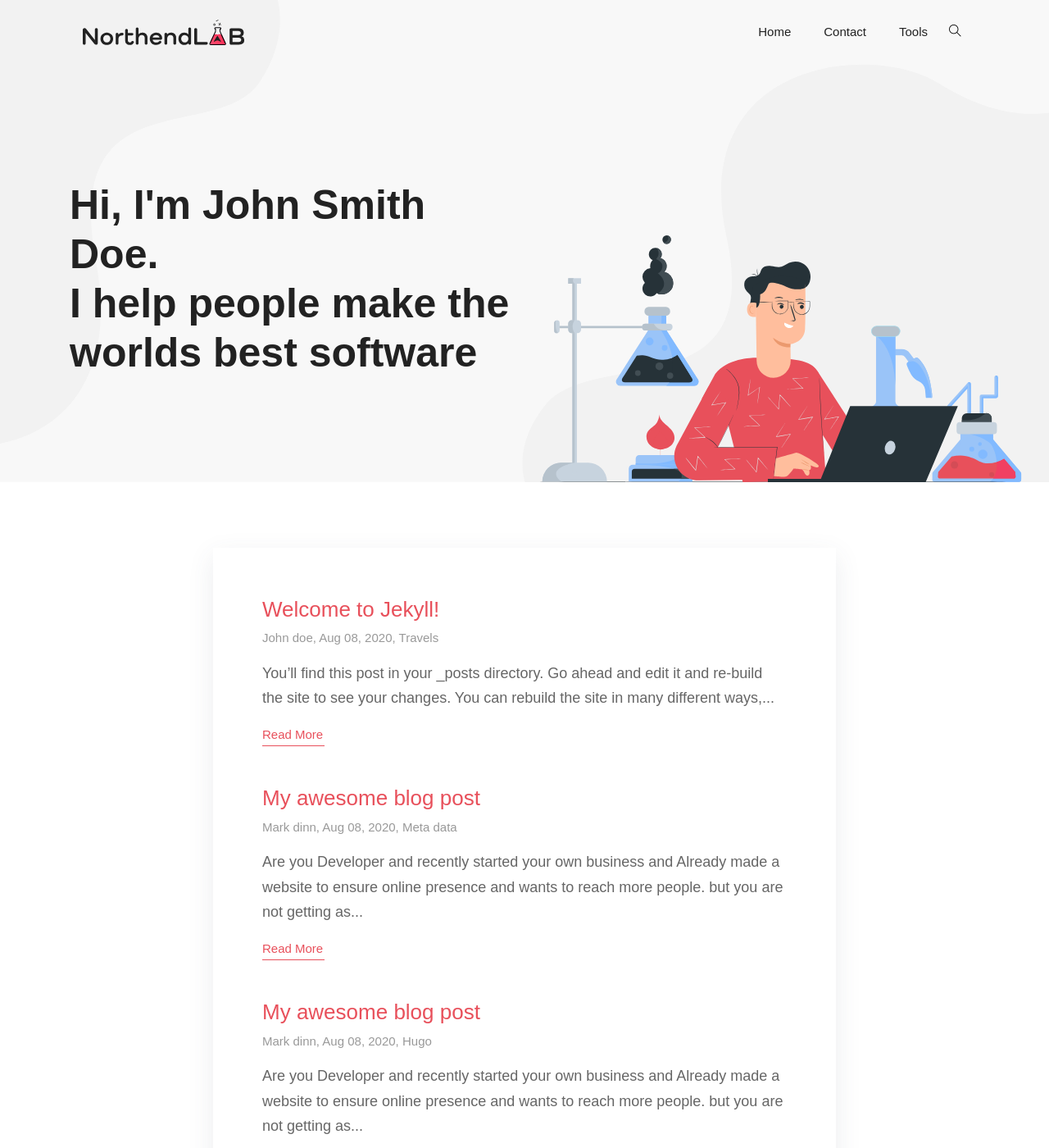
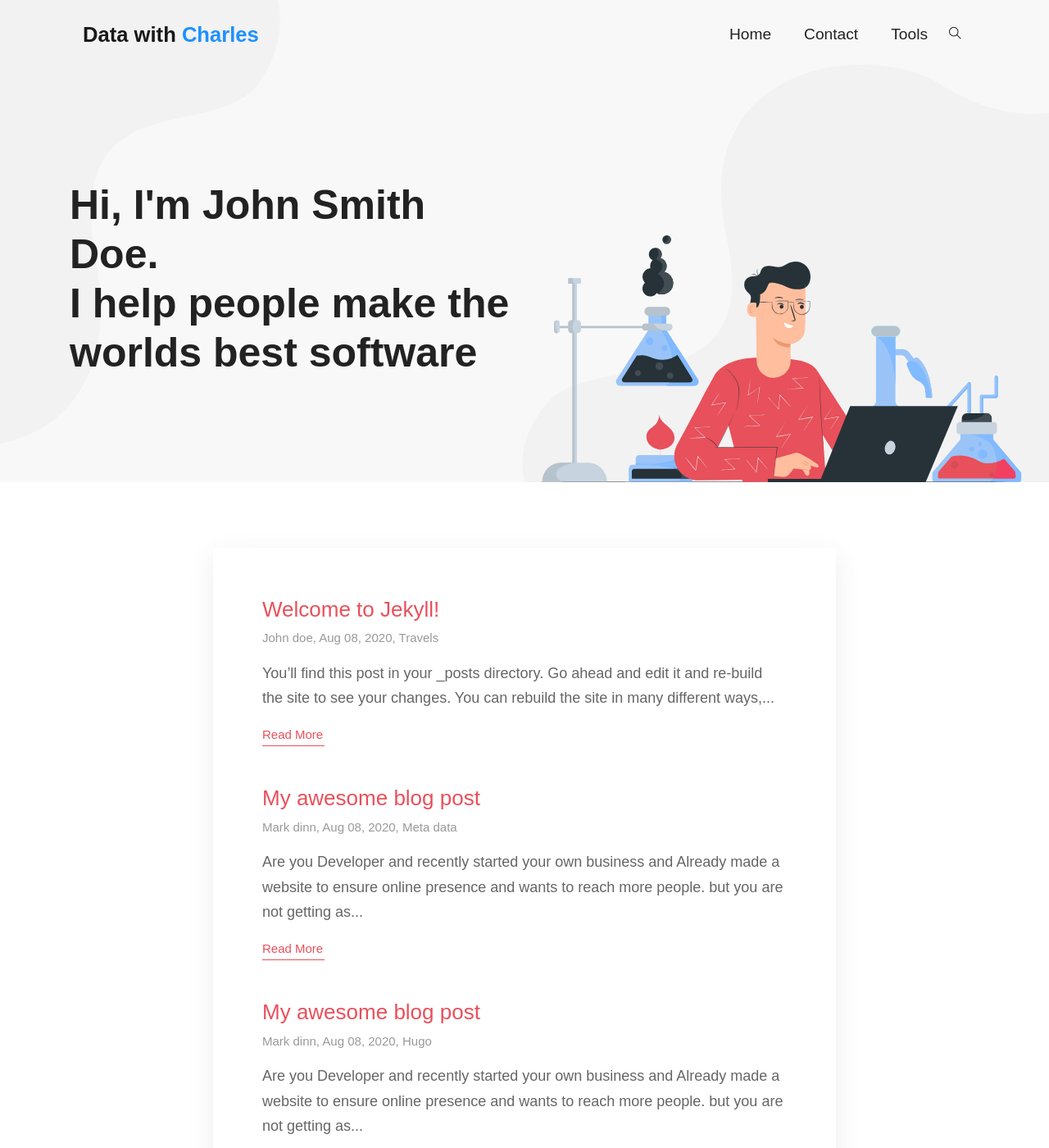
Before and after one commit to charlesdebarros/charlesdebarros.github.io, a Jekyll site: the page built from index.html, in a window 1280 px wide and 1400 px high. Shown: the whole window at 82% size. Built offline with Jekyll 4.4.1, drawn with Linux system fonts in a browser that asks for light colours; some web fonts are replaced; the list of posts is cut into pages by our own code.

Commit message:
Adjusting header.html styling

```diff
--- a/_config.yml
+++ b/_config.yml
@@ -1,4 +1,4 @@
-baseurl: "/charlesdebarros.github.io/" # the subpath of your site, e.g. blog/
+baseurl: "/" # the subpath of your site, e.g. blog/
 url: "https://charlesdebarros.github.io" # the base hostname & protocol for your site, e.g. http://example.com/
 
 title: Data with Charles
--- a/_includes/header.html
+++ b/_includes/header.html
@@ -3,8 +3,8 @@
   <div class="container">
     <!-- navbar -->
     <nav class="navbar navbar-expand-lg navbar-light bg-transparent">
-      <a class="navbar-brand" href="{{ site.baseurl }}">
-        <img class="img-fluid" src="{{ site.data.parameters.logo | relative_url }}" alt="{{ site.title }}"></a>
+      <a class="navbar-brand" href="{{ site.baseurl }}">Data with <span>Charles</span>
+      </a>
       <button class="navbar-toggler border-0" type="button" data-toggle="collapse" data-target="#navigation">
         <i class="ti-menu h3"></i>
       </button>
--- a/assets/scss/_typography.scss
+++ b/assets/scss/_typography.scss
@@ -60,3 +60,15 @@ h5, .h5{
 h6, .h6{
   font-size: 16px;
 }
+
+.navbar-brand {
+  font-size: 1.6rem;
+  font-weight: 700;
+  color: $text-color-dark;
+  &:hover{
+    color: $text-color-dark;
+  }
+  span {
+    color: $dodger_blue;
+  }
+}
--- a/assets/scss/_variables.scss
+++ b/assets/scss/_variables.scss
@@ -8,6 +8,7 @@ $border-color: #ACB9C4;
 $black: #000;
 $white: #fff;
 $light: #F8F8F8;
+$dodger_blue: #1e90ff;
 
 // Font Variables
 $primary-font: 'Muli', sans-serif;
--- a/assets/scss/templates/_navigation.scss
+++ b/assets/scss/templates/_navigation.scss
@@ -20,6 +20,7 @@
 
   .nav-link{
     text-transform: capitalize;
+    font-size: 1.2rem;
   }
 }
 
```
